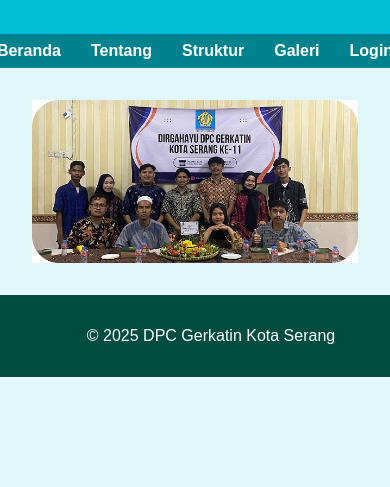
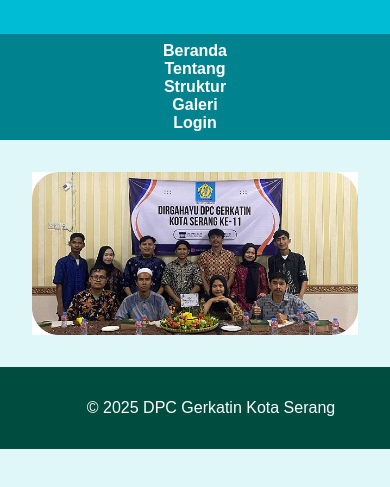
Before and after one commit to arbiruhyandi/DPC-gerkatin, a plain HTML site: page index.html in a window 390 px wide. Shown: the part 227-714 px from the top of the page. Drawn offline with Linux system fonts and the light colour scheme.

Commit message:
Update style.css

```diff
--- a/css/style.css
+++ b/css/style.css
@@ -71,3 +71,15 @@
   bottom: 0;
   width: 100%;
 }
+
+/* Responsive styles */
+@media (max-width: 768px) {
+  nav ul {
+    flex-direction: column;
+    text-align: center;
+  }
+
+  .hero img {
+    max-height: 250px;
+  }
+}
```
